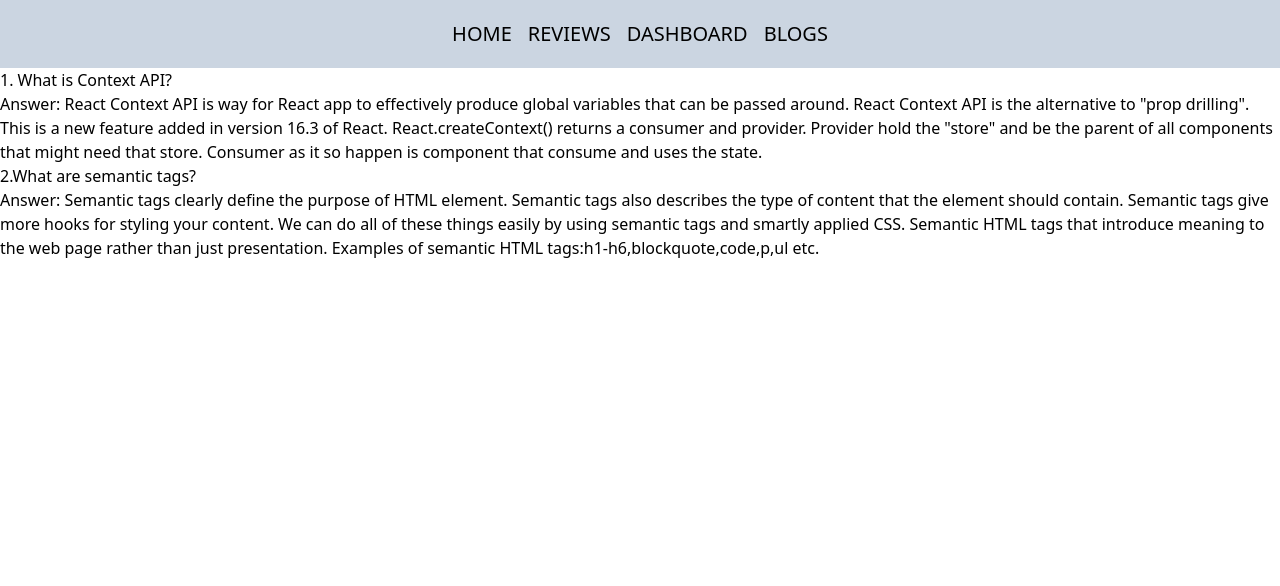
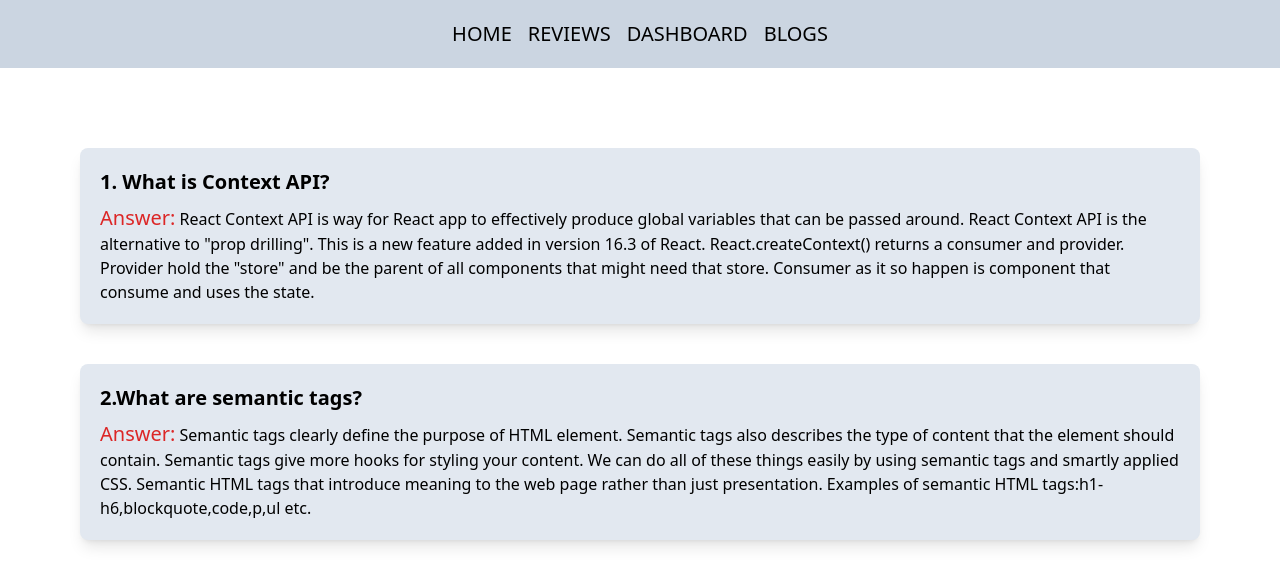
Before and after one commit to eliyasmah/-product-analysis-website, a React (Create React App) app: page /blogs in a window 1280 px wide. Shown: the top 586 px of the page. Built offline with nearby package versions, Linux system fonts and the light colour scheme; the HTML template or start-up script is replaced by a standard one.

Commit message:
blogs style added

```diff
--- a/src/Components/Blogs/Blogs.js
+++ b/src/Components/Blogs/Blogs.js
@@ -2,11 +2,15 @@ import React from 'react';
 
 const Blogs = () => {
     return (
-        <div>
-            <h1>1. What is Context API?</h1>
-            <p><span>Answer:</span> React Context API is way for React app to effectively produce global variables that can be passed around. React Context API is the alternative to "prop drilling". This is a new feature added in version 16.3 of React. React.createContext() returns a consumer and provider. Provider hold the "store" and be the parent of all components that might need that store. Consumer as it so happen is component that consume and uses the state.</p>
-            <h1>2.What are semantic tags?</h1>
-            <p><span>Answer:</span> Semantic tags clearly define the purpose of HTML element. Semantic tags also describes the type of content that the element should contain. Semantic tags give more hooks for styling your content. We can do all of these things easily by using semantic tags and smartly applied CSS. Semantic HTML tags that introduce meaning to the web page rather than just presentation. Examples of semantic HTML tags:h1-h6,blockquote,code,p,ul etc.</p>
+        <div className='m-10 md:m-20 '>
+            <div className='bg-slate-200 p-5 rounded-lg mb-10 shadow-lg'>
+                <h1 className='text-xl mb-2 font-bold'>1. What is Context API?</h1>
+                <p><span className='text-xl text-red-600'>Answer:</span> React Context API is way for React app to effectively produce global variables that can be passed around. React Context API is the alternative to "prop drilling". This is a new feature added in version 16.3 of React. React.createContext() returns a consumer and provider. Provider hold the "store" and be the parent of all components that might need that store. Consumer as it so happen is component that consume and uses the state.</p>
+            </div>
+            <div className='bg-slate-200 p-5 rounded-lg shadow-lg'>
+                <h1 className='text-xl mb-2 font-bold'>2.What are semantic tags?</h1>
+                <p><span className='text-xl text-red-600'>Answer:</span> Semantic tags clearly define the purpose of HTML element. Semantic tags also describes the type of content that the element should contain. Semantic tags give more hooks for styling your content. We can do all of these things easily by using semantic tags and smartly applied CSS. Semantic HTML tags that introduce meaning to the web page rather than just presentation. Examples of semantic HTML tags:h1-h6,blockquote,code,p,ul etc.</p>
+            </div>
         </div>
     );
 };
```
